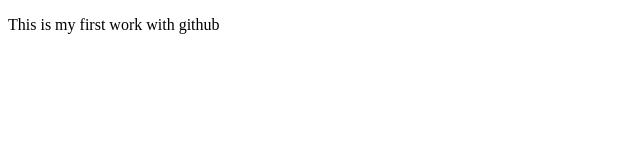
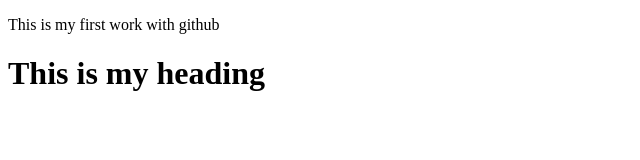
Before and after one commit to pratyus45/apnacollege, a plain HTML site: page index.html in a window 1280 px wide. Shown: the whole page, without its empty margins (0-640 px from the left). Drawn offline with Linux system fonts and the light colour scheme.

Commit message:
New commit

```diff
--- a/index.html
+++ b/index.html
@@ -7,5 +7,6 @@
 </head>
 <body>
    <p>This is my first work with github</p>
+    <h1>This is my heading</h1>
 </body>
 </html>
```
